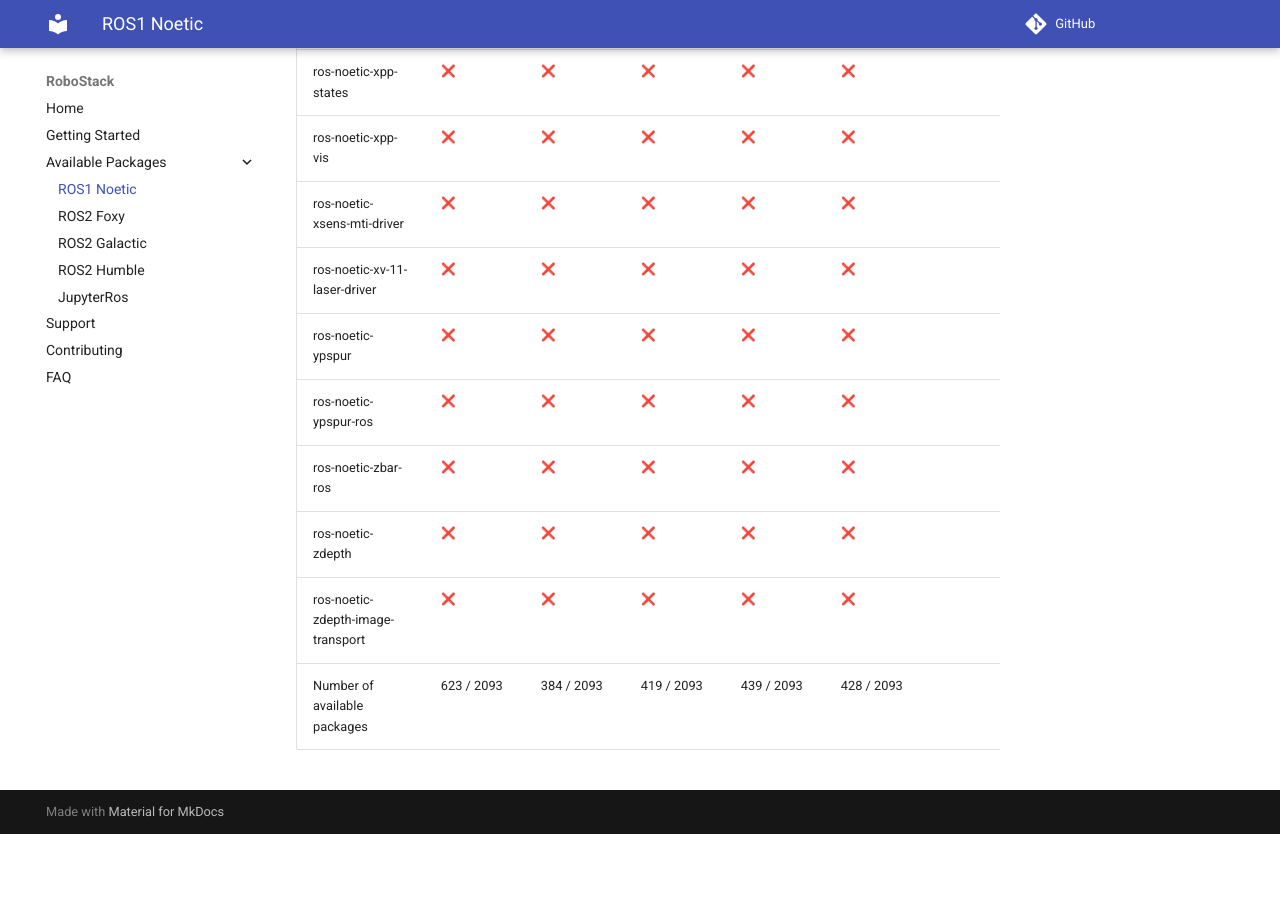
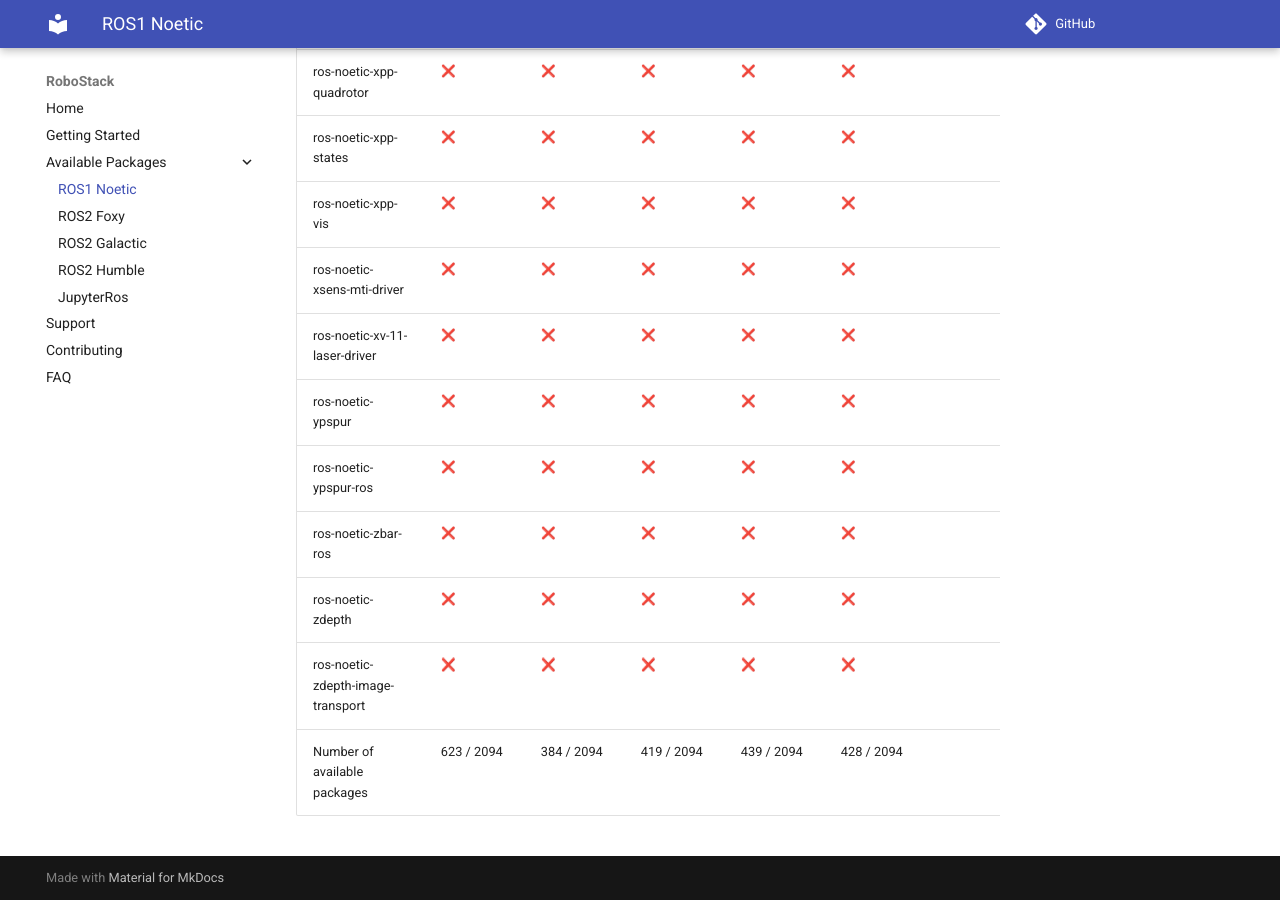
Before and after one commit to RoboStack/robostack.github.io, an MkDocs documentation site: the page built from docs/noetic.md, in a window 1280 px wide and 900 px high, scrolled down 150914 px. Built offline with MkDocs 1.6.1 and Material for MkDocs 9.7.7, drawn with Linux system fonts in a browser that asks for light colours; emoji names are drawn with the system emoji font; comment, search, counter and statistics services are not loaded; before the commit the page ends 151748 px from its top, so only the background shows below that; some of the changed text lies outside the part shown.

Commit message:
Update tables

```diff
--- a/docs/noetic.md
+++ b/docs/noetic.md
@@ -2093,4 +2094,4 @@
 | ros-noetic-zbar-ros | :x: { data-sort='0' } | :x: { data-sort='0' } | :x: { data-sort='0' } | :x: { data-sort='0' } | :x: { data-sort='0' } |   |
 | ros-noetic-zdepth | :x: { data-sort='0' } | :x: { data-sort='0' } | :x: { data-sort='0' } | :x: { data-sort='0' } | :x: { data-sort='0' } |   |
 | ros-noetic-zdepth-image-transport | :x: { data-sort='0' } | :x: { data-sort='0' } | :x: { data-sort='0' } | :x: { data-sort='0' } | :x: { data-sort='0' } |   |
-| Number of available packages |  623 / 2093 | 384 / 2093 | 419 / 2093 | 439 / 2093 | 428 / 2093 |
+| Number of available packages |  623 / 2094 | 384 / 2094 | 419 / 2094 | 439 / 2094 | 428 / 2094 |
```
Also changed, not shown: other parts of docs/noetic.md (+1 -0 lines).
